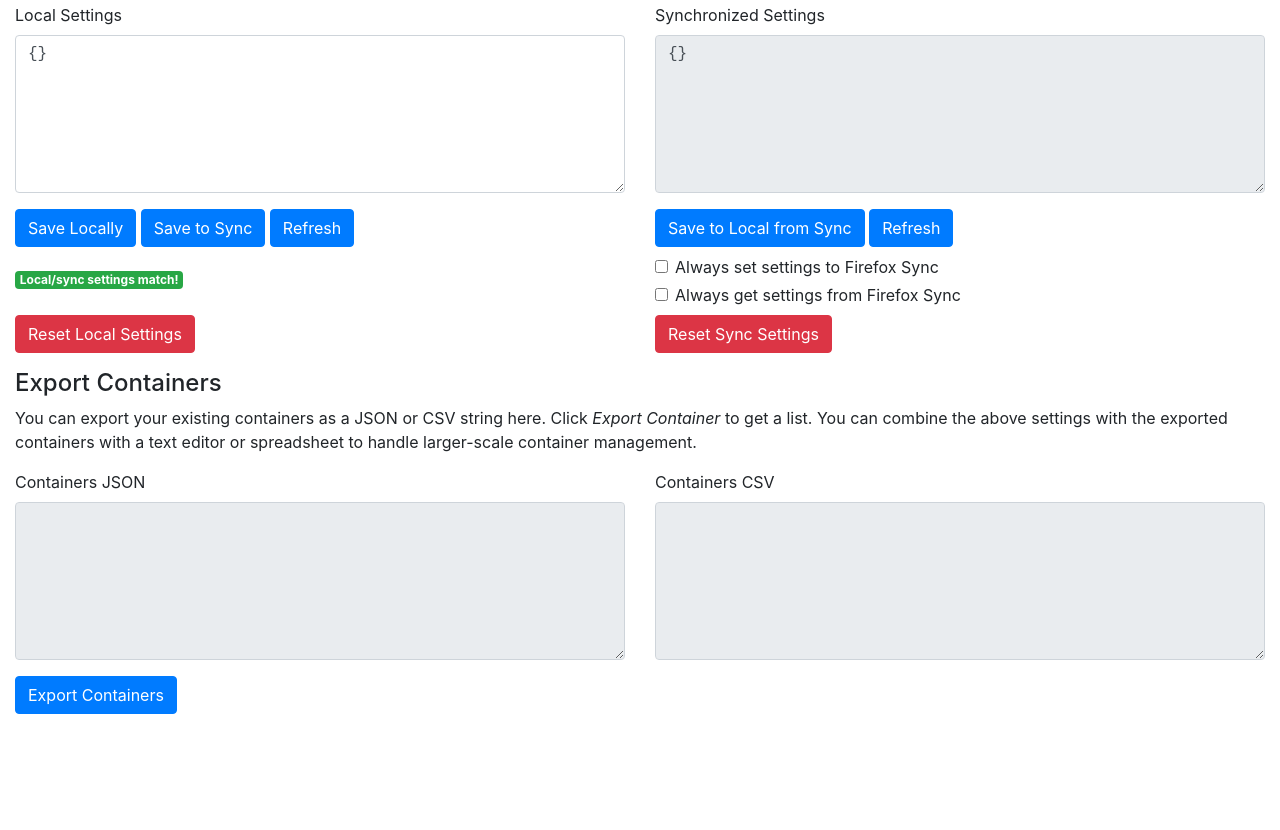
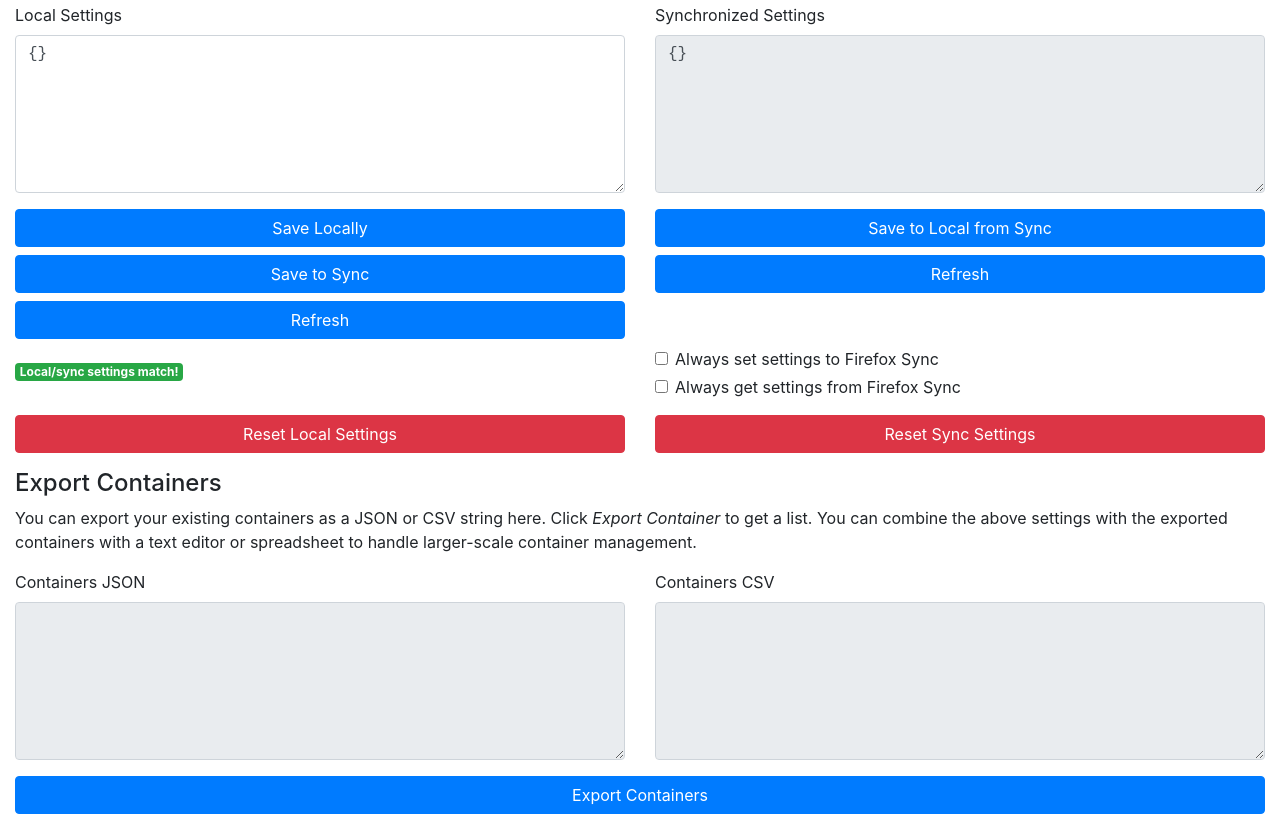
Before and after one commit to firefox-containers-helper/firefox-containers-helper, a browser extension: page src/options.html in a window 1280 px wide. Shown: the part 526-1356 px from the top of the page. Before the commit the page ends 1256 px from the top, so only its background shows below. Drawn offline with Linux system fonts and the light colour scheme.

Commit message:
fix: use block buttons on preferences page
Signed-off-by: charles-m-knox <8022749+charles-m-knox@users.noreply.github.com>

```diff
--- a/src/options.html
+++ b/src/options.html
@@ -93,13 +93,14 @@
         </div>
         <div class="row">
             <div class="col-6">
-                <button type="button" id="btnSaveLocal" class="btn btn-primary">Save Locally</button>
-                <button type="button" id="btnSaveSync" class="btn btn-primary">Save to Sync</button>
-                <button type="button" id="btnResetLocal" class="btn btn-primary">Refresh</button>
+                <button type="button" id="btnSaveLocal" class="btn btn-block btn-primary">Save Locally</button>
+                <button type="button" id="btnSaveSync" class="btn btn-block btn-primary">Save to Sync</button>
+                <button type="button" id="btnResetLocal" class="btn btn-block btn-primary">Refresh</button>
             </div>
             <div class="col-6">
-                <button type="button" id="btnLoadFromSync" class="btn btn-primary">Save to Local from Sync</button>
-                <button type="button" id="btnRefreshSync" class="btn btn-primary">Refresh</button>
+                <button type="button" id="btnLoadFromSync" class="btn btn-block btn-primary">Save to Local from
+                    Sync</button>
+                <button type="button" id="btnRefreshSync" class="btn btn-block btn-primary">Refresh</button>
             </div>
         </div>
         <div class="row">
@@ -117,12 +118,14 @@
                 </div>
             </div>
         </div>
-        <div class="row mt-2">
+        <div class="row mt-3">
             <div class="col-6">
-                <button type="button" id="btnResetLocalSettings" class="btn btn-danger">Reset Local Settings</button>
+                <button type="button" id="btnResetLocalSettings" class="btn btn-block btn-danger">Reset Local
+                    Settings</button>
             </div>
             <div class="col-6">
-                <button type="button" id="btnResetSyncSettings" class="btn btn-danger">Reset Sync Settings</button>
+                <button type="button" id="btnResetSyncSettings" class="btn btn-block btn-danger">Reset Sync
+                    Settings</button>
             </div>
         </div>
         <div class="row mt-3">
@@ -154,8 +157,9 @@
             </div>
         </div>
         <div class="row">
-            <div class="col-6">
-                <button type="button" id="btnExportContainers" class="btn btn-primary">Export Containers</button>
+            <div class="col">
+                <button type="button" id="btnExportContainers" class="btn btn-block btn-primary">Export
+                    Containers</button>
             </div>
         </div>
     </div>
```
Also changed, not shown: README.md, readme-assets/v0.0.16/sync_local_settings_dark.png (added).
